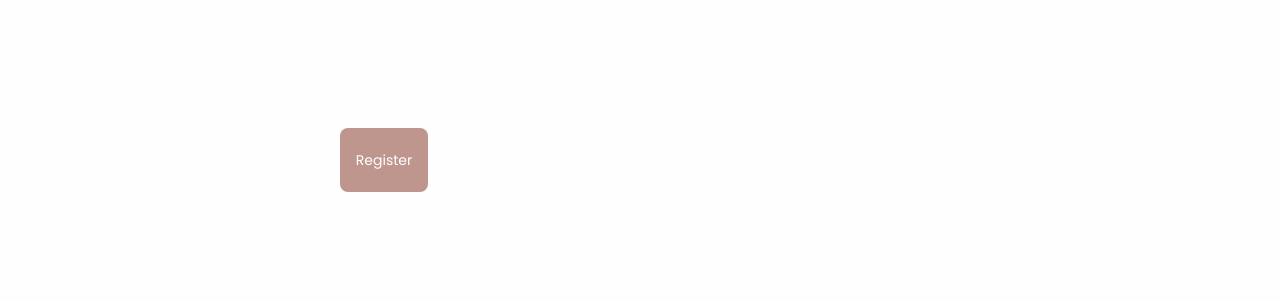
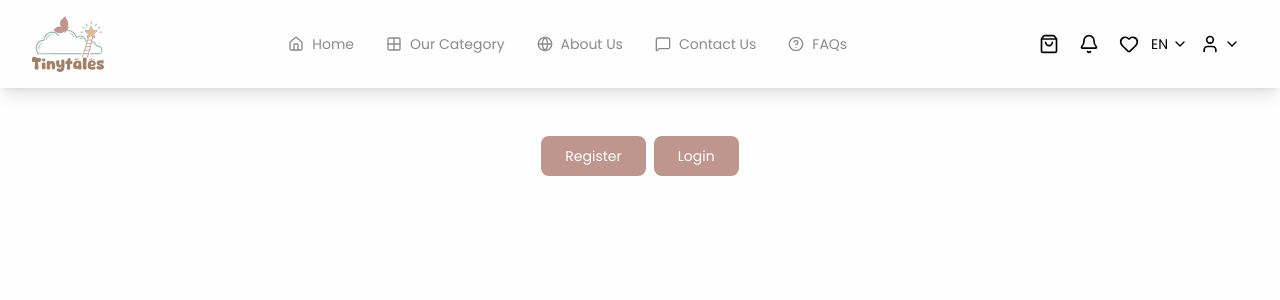
Before and after one commit to ahmedwagd/tinytales-trendline-marketing, a Next.js app: page / in a window 1280 px wide. Shown: the top 300 px of the page. Built offline with nearby package versions, Linux system fonts and the light colour scheme.

Commit message:
refactor(layout): restructure header and page layouts
- Move Header component from auth layout to main layout
- Update home page layout with container and additional button
- Enhance Header component with navigation items and mobile menu

```diff
--- a/app/auth/layout.tsx
+++ b/app/auth/layout.tsx
@@ -13,7 +13,6 @@ export default function AuthLayout({
 }>) {
   return (
     <>
-      <Header />
       <main className="min-h-screen">{children}</main>
     </>
   );
--- a/app/layout.tsx
+++ b/app/layout.tsx
@@ -2,6 +2,7 @@ import type { Metadata } from "next";
 import { Geist_Mono, Poppins } from "next/font/google";
 import "./globals.css";
 import ReactQueryProvider from "@/providers/react-query-provider";
+import Header from "@/components/header";
 
 const poppinsSans = Poppins({
   subsets: ["latin"],
@@ -28,7 +29,10 @@ export default function RootLayout({
       <body
         className={`${poppinsSans.className} ${geistMono.variable} antialiased`}
       >
-        <ReactQueryProvider>{children}</ReactQueryProvider>
+        <ReactQueryProvider>
+          <Header />
+          {children}
+        </ReactQueryProvider>
       </body>
     </html>
   );
--- a/app/page.tsx
+++ b/app/page.tsx
@@ -3,13 +3,22 @@ import Link from "next/link";
 
 export default function Home() {
   return (
-    <main className="flex min-h-screen w-full max-w-3xl flex-col items-center justify-between py-32 px-16 ">
+    <main className="min-h-screen">
       {/* register page link */}
-      <Button variant="default">
-        <Link href="/auth/register" className="">
-          Register
-        </Link>
-      </Button>
+      <div className="container mx-auto px-6 py-12">
+        <div className="text-center max-w-2xl mx-auto">
+          <Button variant="default" size="lg" className="me-2">
+            <Link href="/auth/register" className="">
+              Register
+            </Link>
+          </Button>
+          <Button variant="default" size="lg">
+            <Link href="/auth/login" className="">
+              Login
+            </Link>
+          </Button>
+        </div>
+      </div>
     </main>
   );
 }
--- a/components/header.tsx
+++ b/components/header.tsx
@@ -1,18 +1,106 @@
-import { Menu } from "lucide-react";
+"use client";
 import Link from "next/link";
+import {
+  Home,
+  Grid2X2,
+  Globe,
+  MessageSquare,
+  HelpCircle,
+  ShoppingBag,
+  Bell,
+  Heart,
+  ChevronDown,
+  User,
+  Menu,
+  X,
+} from "lucide-react";
+import { useState } from "react";
 
+const navItems = [
+  { icon: Home, label: "Home", href: "#" },
+  { icon: Grid2X2, label: "Our Category", href: "#" },
+  { icon: Globe, label: "About Us", href: "#" },
+  { icon: MessageSquare, label: "Contact Us", href: "#" },
+  { icon: HelpCircle, label: "FAQs", href: "#" },
+];
 export default function Header() {
+  const [mobileMenuOpen, setMobileMenuOpen] = useState(false);
   return (
-    <header className="mx-auto flex h-20 items-center py-3 gap-8 px-4 sm:px-6 lg:px-8 shadow-md lg:shadow-lg">
+    <header className="w-full relative shadow-md lg:shadow-lg">
+      <div className="container mx-auto py-4 px-4 sm:px-6 lg:px-8 flex items-center justify-between">
+        {/* Logo */}
+        <div className="flex items-center justify-center">
           <Link className="block" href="/">
             <span className="sr-only">Home</span>
-        <img className="size-16" src="/logo.svg" alt="logo" />
+            <img
+              src="/logo.svg"
+              alt="Logo"
+              className="h-14 w-auto transition-transform cursor-pointer"
+            />
           </Link>
-      <div className="flex flex-1 items-center justify-end md:justify-between">
+        </div>
+
+        {/* Navigation */}
+        <nav className="hidden lg:flex items-center justify-center gap-8">
+          {navItems.map((item) => (
+            <Link
+              key={item.label}
+              href={item.href}
+              className="flex items-center gap-2 text-[#8A8A8A] hover:text-primary group"
+            >
+              <item.icon className="w-4 h-4 text-warm-brown-light group-hover:text-primary" />
+              <span className="text-sm font-medium">{item.label}</span>
+            </Link>
+          ))}
+        </nav>
+
+        {/* Right  */}
+        <div className="flex items-center gap-1">
+          <button className="hidden md:flex p-2 hover:bg-muted rounded-full relative">
+            <ShoppingBag className="w-5 h-5 text-[#020202] hover:text-[#020202]/90" />
+          </button>
+
+          <button className="hidden md:flex p-2 hover:bg-muted rounded-full relative">
+            <Bell className="w-5 h-5 text-[#020202] hover:text-[#020202]/90" />
+          </button>
+
+          <button className="hidden md:flex p-2 hover:bg-muted rounded-full">
+            <Heart className="w-5 h-5 text-[#020202] hover:text-[#020202]/90" />
+          </button>
+
+          <div className="hidden md:flex items-center gap-1">
+            <button className="flex items-center gap-1 text-sm font-medium text-[#020202] hover:text-[#020202]/90">
+              EN
+              <ChevronDown className="w-4 h-4" />
+            </button>
+
+            <button className="hidden md:flex items-center gap-1 p-2 hover:bg-muted rounded-full">
+              <User className="w-5 h-5 text-[#020202] hover:text-[#020202]/90" />
+              <ChevronDown className="w-4 h-4 text-[#020202]" />
+            </button>
+          </div>
+
+          {/* Mobile Menu */}
+          <button
+            className="lg:hidden p-2 hover:bg-muted rounded-full"
+            onClick={() => setMobileMenuOpen(!mobileMenuOpen)}
+            aria-label="Toggle menu"
+          >
+            {mobileMenuOpen ? (
+              <X className="w-6 h-6 text-foreground" />
+            ) : (
+              <Menu className="w-6 h-6 text-foreground" />
+            )}
+          </button>
+        </div>
+
+        {/* Mobile Menu */}
+        {/* <div className="flex flex-1 items-center justify-end md:justify-between">
           <button className="cursor-pointer hover:bg-slate-100 block text-lg rounded-lg font-bold md:hidden">
             <span className="sr-only">Toggle menu</span>
             <Menu strokeWidth={3} className="size-8" />
           </button>
+        </div> */}
       </div>
     </header>
   );
```
Lines whose indentation alone changed are shown as unchanged.
